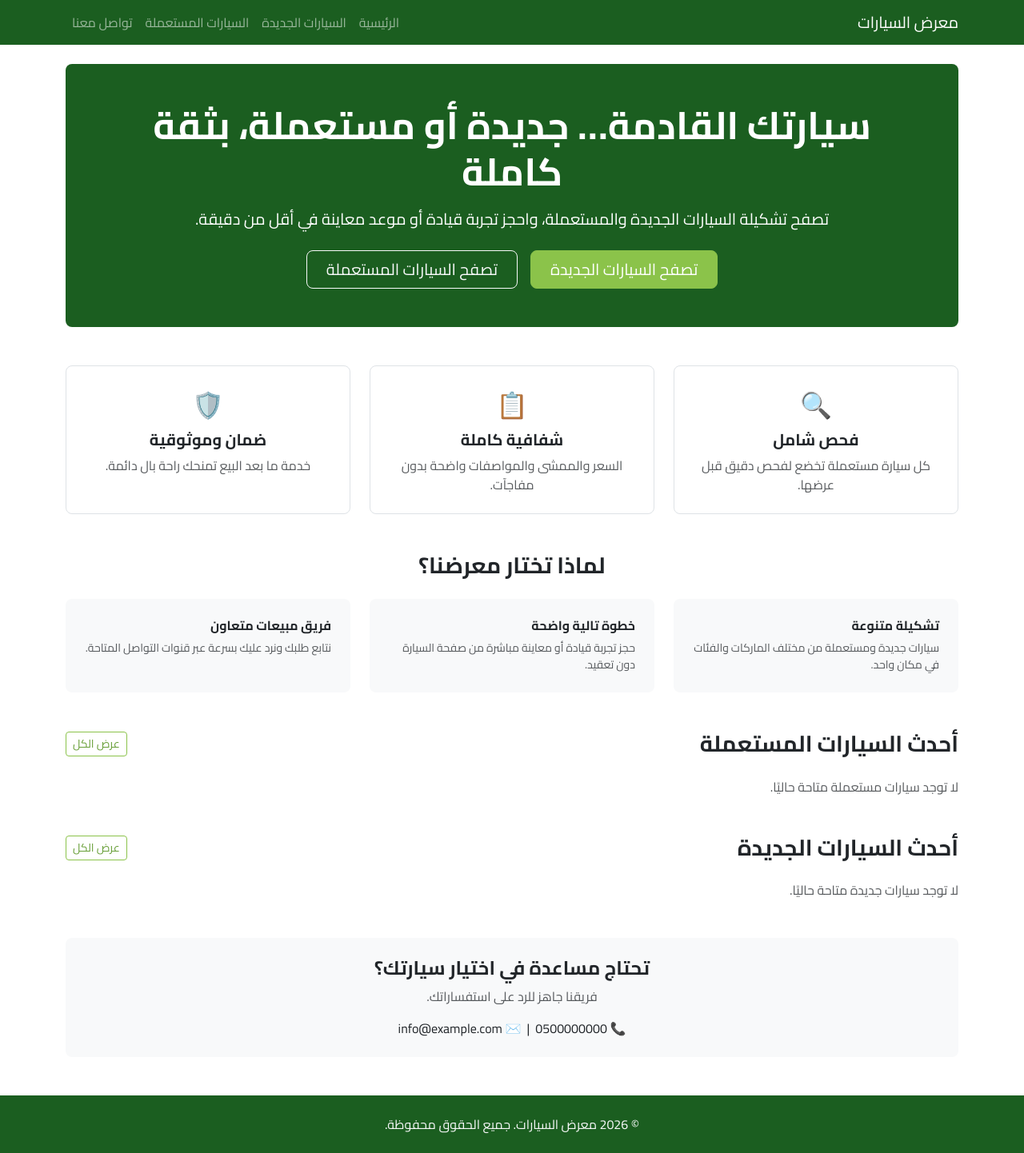
After one commit to IbrahinBinRahmah/car-company-website, a Django app: page / in a window 1280 px wide. The commit adds this page. Shown: the whole page at 80% size. Run offline with Django 5.2, Linux system fonts and the light colour scheme; data that the repository does not hold is empty.

Commit message:
تنفيذ المهمة 3.3: الصفحة الرئيسية (#5)
- صفحة رئيسية بقسم Hero وزرين (جديد/مستعمل)، قسم ثقة (3 نقاط)،
  قسم مزايا المعرض، أحدث 6 سيارات مستعملة و3 جديدة من قاعدة البيانات،
  وقسم تواصل مختصر.
- ثوابت تصميم الموقع في static/css/theme.css: خط Cairo كخط افتراضي،
  وألوان الثيم (أخضر فاتح/غامق) مطبّقة عالميًا عبر متغيرات Bootstrap.
- روابط تنقل فعلية للرئيسية والقائمتين (new_list/used_list كصفحات
  placeholder ستُستكمل في المهمتين 3.4 و3.5).
- خاصية Car.primary_image لعرض الصورة الرئيسية في البطاقات.


Claude-Session: https://claude.ai/code/session_019xHWACErZgx5yi7HNNPzFY

Co-authored-by: Claude <noreply@anthropic.com>

```diff
--- a/src/cars/models.py
+++ b/src/cars/models.py
@@ -98,6 +98,10 @@ class Car(models.Model):
             if errors:
                 raise ValidationError(errors)
 
+    @property
+    def primary_image(self):
+        return self.images.filter(is_primary=True).first() or self.images.first()
+
 
 class CarImage(models.Model):
     car = models.ForeignKey(Car, related_name="images", on_delete=models.CASCADE)
--- /dev/null
+++ b/src/cars/urls.py
@@ -0,0 +1,11 @@
+from django.urls import path
+
+from . import views
+
+app_name = "cars"
+
+urlpatterns = [
+    path("", views.home, name="home"),
+    path("new/", views.new_list, name="new_list"),
+    path("used/", views.used_list, name="used_list"),
+]
--- a/src/cars/views.py
+++ b/src/cars/views.py
@@ -1,3 +1,25 @@
 from django.shortcuts import render
 
-# Create your views here.
+from .models import Car
+
+
+def home(request):
+    used_cars = Car.objects.filter(
+        car_type=Car.USED, status=Car.AVAILABLE
+    ).order_by("-created_at")[:6]
+    new_cars = Car.objects.filter(
+        car_type=Car.NEW, status=Car.AVAILABLE
+    ).order_by("-created_at")[:3]
+    return render(
+        request,
+        "cars/home.html",
+        {"used_cars": used_cars, "new_cars": new_cars},
+    )
+
+
+def new_list(request):
+    return render(request, "cars/new_list.html")
+
+
+def used_list(request):
+    return render(request, "cars/used_list.html")
--- a/src/config/urls.py
+++ b/src/config/urls.py
@@ -16,8 +16,9 @@ Including another URLconf
 """
 
 from django.contrib import admin
-from django.urls import path
+from django.urls import include, path
 
 urlpatterns = [
     path("admin/", admin.site.urls),
+    path("", include("cars.urls")),
 ]
--- /dev/null
+++ b/static/css/theme.css
@@ -0,0 +1,63 @@
+/* ثوابت تصميم الموقع: الخط والألوان */
+@import url("https://fonts.googleapis.com/css2?family=Cairo:wght@400;500;600;700;800&display=swap");
+
+:root {
+  --color-primary: #8bc34a;       /* أخضر فاتح */
+  --color-primary-dark: #689f38;  /* أخضر فاتح - تدرج أغمق للـ hover */
+  --color-secondary: #1b5e20;     /* أخضر غامق */
+  --color-secondary-light: #2e7d32;
+
+  --bs-primary: var(--color-primary);
+  --bs-primary-rgb: 139, 195, 74;
+  --bs-secondary: var(--color-secondary);
+  --bs-secondary-rgb: 27, 94, 32;
+  --bs-link-color: var(--color-secondary);
+  --bs-link-hover-color: var(--color-primary-dark);
+  --bs-link-color-rgb: 27, 94, 32;
+}
+
+body {
+  font-family: "Cairo", sans-serif;
+}
+
+.btn-primary {
+  --bs-btn-bg: var(--color-primary);
+  --bs-btn-border-color: var(--color-primary);
+  --bs-btn-color: #fff;
+  --bs-btn-hover-bg: var(--color-primary-dark);
+  --bs-btn-hover-border-color: var(--color-primary-dark);
+  --bs-btn-hover-color: #fff;
+  --bs-btn-active-bg: var(--color-primary-dark);
+  --bs-btn-active-border-color: var(--color-primary-dark);
+  --bs-btn-active-color: #fff;
+}
+
+.btn-outline-primary {
+  --bs-btn-color: var(--color-primary-dark);
+  --bs-btn-border-color: var(--color-primary);
+  --bs-btn-hover-bg: var(--color-primary);
+  --bs-btn-hover-border-color: var(--color-primary);
+  --bs-btn-hover-color: #fff;
+}
+
+.btn-secondary {
+  --bs-btn-bg: var(--color-secondary);
+  --bs-btn-border-color: var(--color-secondary);
+  --bs-btn-color: #fff;
+  --bs-btn-hover-bg: var(--color-secondary-light);
+  --bs-btn-hover-border-color: var(--color-secondary-light);
+  --bs-btn-hover-color: #fff;
+}
+
+.bg-primary {
+  background-color: var(--color-primary) !important;
+}
+
+.text-primary {
+  color: var(--color-primary-dark) !important;
+}
+
+.navbar.bg-dark,
+footer.bg-dark {
+  background-color: var(--color-secondary) !important;
+}
--- a/templates/base.html
+++ b/templates/base.html
@@ -1,4 +1,5 @@
 <!DOCTYPE html>
+{% load static %}
 <html lang="ar" dir="rtl">
 <head>
     <meta charset="UTF-8">
@@ -8,12 +9,13 @@
         rel="stylesheet"
         href="https://cdn.jsdelivr.net/npm/bootstrap@5.3.3/dist/css/bootstrap.rtl.min.css"
     >
+    <link rel="stylesheet" href="{% static 'css/theme.css' %}">
     {% block extra_css %}{% endblock %}
 </head>
 <body>
     <nav class="navbar navbar-expand-lg navbar-dark bg-dark">
         <div class="container">
-            <a class="navbar-brand" href="#">معرض السيارات</a>
+            <a class="navbar-brand" href="{% url 'cars:home' %}">معرض السيارات</a>
             <button
                 class="navbar-toggler"
                 type="button"
@@ -28,13 +30,13 @@
             <div class="collapse navbar-collapse" id="mainNavbar">
                 <ul class="navbar-nav ms-auto mb-2 mb-lg-0">
                     <li class="nav-item">
-                        <a class="nav-link" href="#">الرئيسية</a>
+                        <a class="nav-link" href="{% url 'cars:home' %}">الرئيسية</a>
                     </li>
                     <li class="nav-item">
-                        <a class="nav-link" href="#">السيارات الجديدة</a>
+                        <a class="nav-link" href="{% url 'cars:new_list' %}">السيارات الجديدة</a>
                     </li>
                     <li class="nav-item">
-                        <a class="nav-link" href="#">السيارات المستعملة</a>
+                        <a class="nav-link" href="{% url 'cars:used_list' %}">السيارات المستعملة</a>
                     </li>
                     <li class="nav-item">
                         <a class="nav-link" href="#">تواصل معنا</a>
--- /dev/null
+++ b/templates/cars/home.html
@@ -0,0 +1,142 @@
+{% extends "base.html" %}
+{% load static %}
+
+{% block title %}معرض السيارات - الرئيسية{% endblock %}
+
+{% block content %}
+
+<section class="p-5 mb-5 rounded-3 text-center text-white" style="background-color: var(--color-secondary);">
+    <h1 class="display-5 fw-bold mb-3">سيارتك القادمة… جديدة أو مستعملة، بثقة كاملة</h1>
+    <p class="lead mb-4">تصفح تشكيلة السيارات الجديدة والمستعملة، واحجز تجربة قيادة أو موعد معاينة في أقل من دقيقة.</p>
+    <div class="d-flex flex-column flex-sm-row justify-content-center gap-3">
+        <a href="{% url 'cars:new_list' %}" class="btn btn-primary btn-lg px-4">تصفح السيارات الجديدة</a>
+        <a href="{% url 'cars:used_list' %}" class="btn btn-outline-light btn-lg px-4">تصفح السيارات المستعملة</a>
+    </div>
+</section>
+
+<section class="mb-5">
+    <div class="row text-center g-4">
+        <div class="col-md-4">
+            <div class="p-4 h-100 border rounded-3">
+                <div class="fs-2 mb-2">🔍</div>
+                <h5 class="fw-bold">فحص شامل</h5>
+                <p class="text-muted mb-0">كل سيارة مستعملة تخضع لفحص دقيق قبل عرضها.</p>
+            </div>
+        </div>
+        <div class="col-md-4">
+            <div class="p-4 h-100 border rounded-3">
+                <div class="fs-2 mb-2">📋</div>
+                <h5 class="fw-bold">شفافية كاملة</h5>
+                <p class="text-muted mb-0">السعر والممشى والمواصفات واضحة بدون مفاجآت.</p>
+            </div>
+        </div>
+        <div class="col-md-4">
+            <div class="p-4 h-100 border rounded-3">
+                <div class="fs-2 mb-2">🛡️</div>
+                <h5 class="fw-bold">ضمان وموثوقية</h5>
+                <p class="text-muted mb-0">خدمة ما بعد البيع تمنحك راحة بال دائمة.</p>
+            </div>
+        </div>
+    </div>
+</section>
+
+<section class="mb-5">
+    <h2 class="h3 fw-bold mb-4 text-center">لماذا تختار معرضنا؟</h2>
+    <div class="row g-4">
+        <div class="col-md-4">
+            <div class="p-4 h-100 bg-light rounded-3">
+                <h6 class="fw-bold">تشكيلة متنوعة</h6>
+                <p class="text-muted mb-0 small">سيارات جديدة ومستعملة من مختلف الماركات والفئات في مكان واحد.</p>
+            </div>
+        </div>
+        <div class="col-md-4">
+            <div class="p-4 h-100 bg-light rounded-3">
+                <h6 class="fw-bold">خطوة تالية واضحة</h6>
+                <p class="text-muted mb-0 small">حجز تجربة قيادة أو معاينة مباشرة من صفحة السيارة دون تعقيد.</p>
+            </div>
+        </div>
+        <div class="col-md-4">
+            <div class="p-4 h-100 bg-light rounded-3">
+                <h6 class="fw-bold">فريق مبيعات متعاون</h6>
+                <p class="text-muted mb-0 small">نتابع طلبك ونرد عليك بسرعة عبر قنوات التواصل المتاحة.</p>
+            </div>
+        </div>
+    </div>
+</section>
+
+<section class="mb-5">
+    <div class="d-flex justify-content-between align-items-center mb-4">
+        <h2 class="h3 fw-bold mb-0">أحدث السيارات المستعملة</h2>
+        <a href="{% url 'cars:used_list' %}" class="btn btn-sm btn-outline-primary">عرض الكل</a>
+    </div>
+    {% if used_cars %}
+        <div class="row g-4">
+            {% for car in used_cars %}
+                <div class="col-sm-6 col-lg-4">
+                    <div class="card h-100">
+                        {% with img=car.primary_image %}
+                            {% if img %}
+                                <img src="{{ img.image.url }}" class="card-img-top" alt="{{ car }}" style="height: 180px; object-fit: cover;">
+                            {% else %}
+                                <div class="bg-light d-flex align-items-center justify-content-center" style="height: 180px;">
+                                    <span class="text-muted">لا توجد صورة</span>
+                                </div>
+                            {% endif %}
+                        {% endwith %}
+                        <div class="card-body">
+                            <h6 class="card-title fw-bold">{{ car.brand }} {{ car.model_name }} {{ car.year }}</h6>
+                            <p class="card-text small text-muted mb-1">
+                                {% if car.price %}{{ car.price|floatformat:0 }} ريال{% endif %}
+                                {% if car.mileage_km %}· {{ car.mileage_km }} كم{% endif %}
+                            </p>
+                            {% if car.city %}<p class="card-text small text-muted mb-0">{{ car.city }}</p>{% endif %}
+                        </div>
+                    </div>
+                </div>
+            {% endfor %}
+        </div>
+    {% else %}
+        <p class="text-muted">لا توجد سيارات مستعملة متاحة حاليًا.</p>
+    {% endif %}
+</section>
+
+<section class="mb-5">
+    <div class="d-flex justify-content-between align-items-center mb-4">
+        <h2 class="h3 fw-bold mb-0">أحدث السيارات الجديدة</h2>
+        <a href="{% url 'cars:new_list' %}" class="btn btn-sm btn-outline-primary">عرض الكل</a>
+    </div>
+    {% if new_cars %}
+        <div class="row g-4">
+            {% for car in new_cars %}
+                <div class="col-sm-6 col-lg-4">
+                    <div class="card h-100">
+                        {% with img=car.primary_image %}
+                            {% if img %}
+                                <img src="{{ img.image.url }}" class="card-img-top" alt="{{ car }}" style="height: 180px; object-fit: cover;">
+                            {% else %}
+                                <div class="bg-light d-flex align-items-center justify-content-center" style="height: 180px;">
+                                    <span class="text-muted">لا توجد صورة</span>
+                                </div>
+                            {% endif %}
+                        {% endwith %}
+                        <div class="card-body">
+                            <h6 class="card-title fw-bold">{{ car.brand }} {{ car.model_name }} {{ car.year }}</h6>
+                            {% if car.trim %}<p class="card-text small text-muted mb-1">{{ car.trim }}</p>{% endif %}
+                            {% if car.price %}<p class="card-text small text-muted mb-0">ابتداءً من {{ car.price|floatformat:0 }} ريال</p>{% endif %}
+                        </div>
+                    </div>
+                </div>
+            {% endfor %}
+        </div>
+    {% else %}
+        <p class="text-muted">لا توجد سيارات جديدة متاحة حاليًا.</p>
+    {% endif %}
+</section>
+
+<section class="p-4 rounded-3 bg-light text-center">
+    <h2 class="h4 fw-bold mb-2">تحتاج مساعدة في اختيار سيارتك؟</h2>
+    <p class="text-muted mb-3">فريقنا جاهز للرد على استفساراتك.</p>
+    <p class="mb-0">📞 0500000000 &nbsp;|&nbsp; ✉️ info@example.com</p>
+</section>
+
+{% endblock %}
```
Also changed, not shown: templates/cars/new_list.html (added, +8 -0 lines), templates/cars/used_list.html (added, +8 -0 lines).
